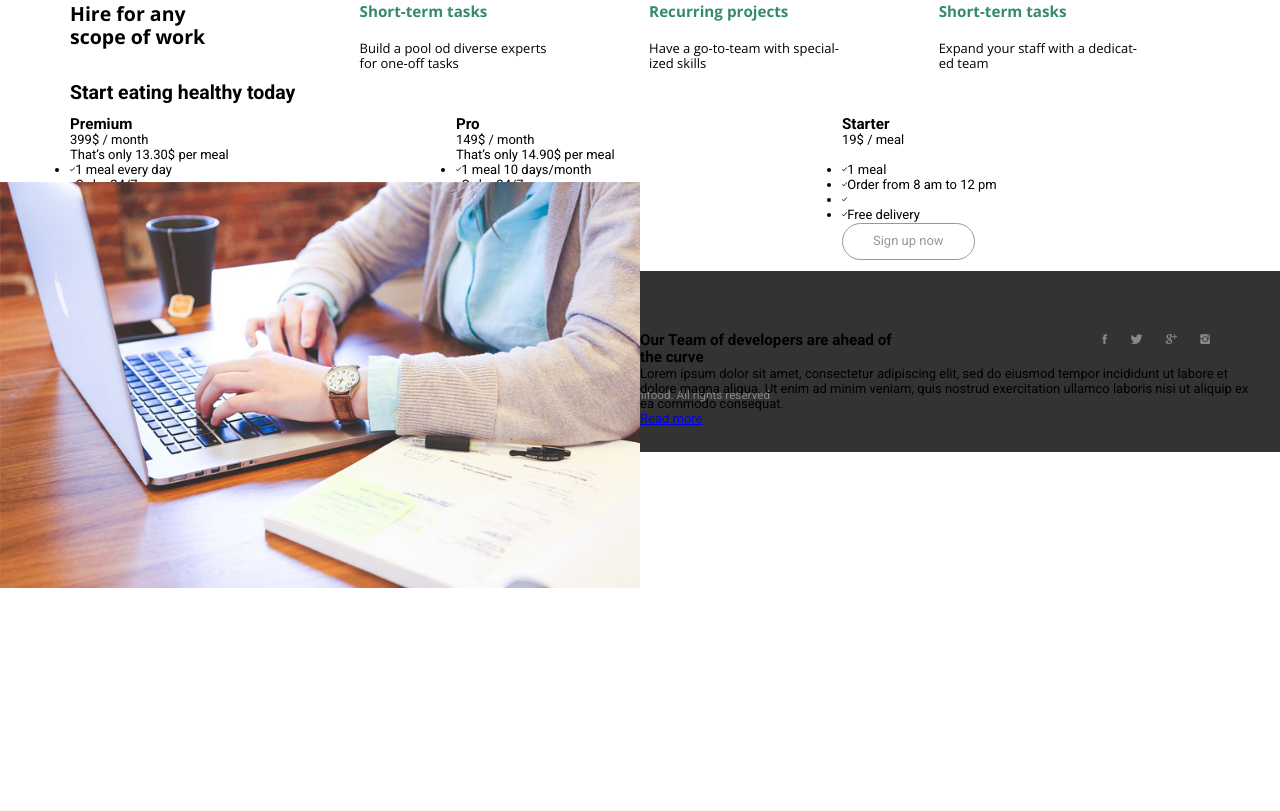
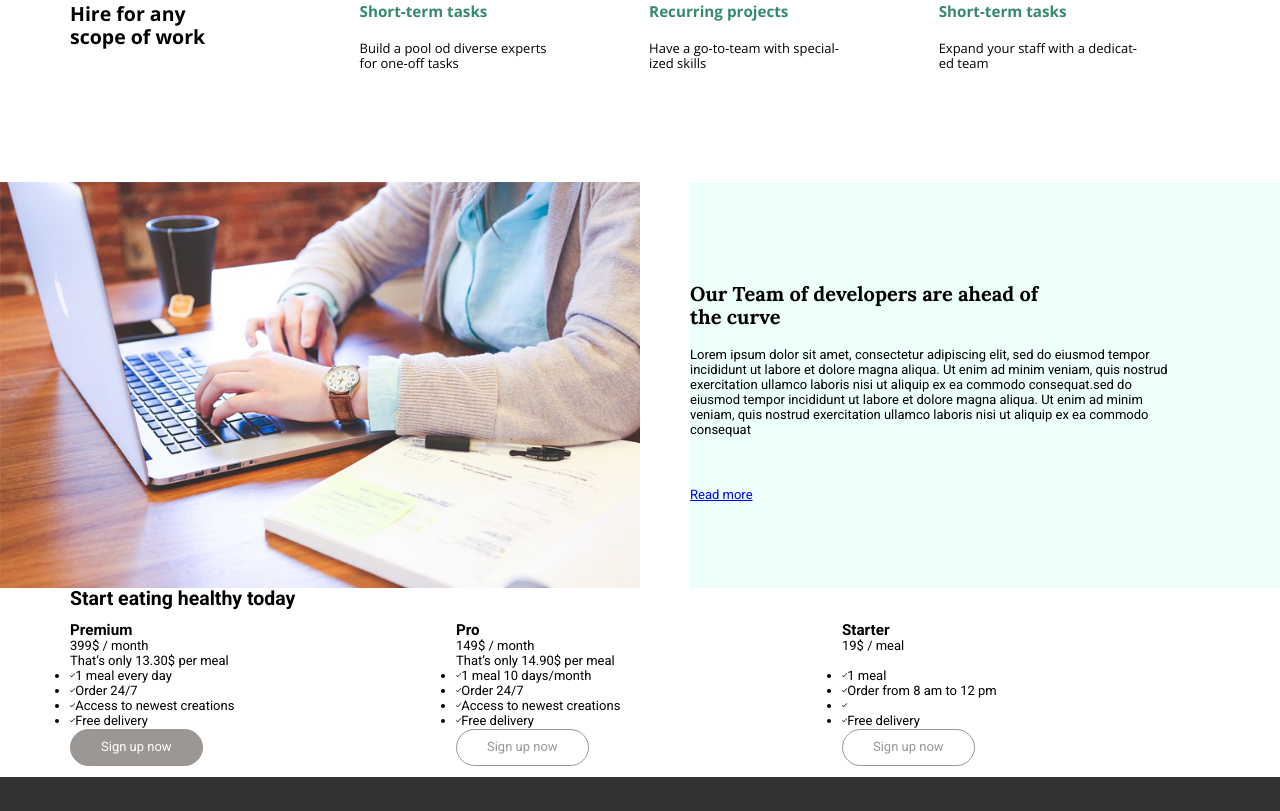
Before and after one commit to Ahmed-ElKodsh/freelancing, a plain HTML site: page index.html in a window 1280 px wide. Shown: the part 1013-1824 px from the top of the page. Before the commit the page ends 1601 px from the top, so only its background shows below. Drawn offline with nearby package versions, Linux system fonts and the light colour scheme; files whose address does not match are found by name.

Commit message:
Adding second section

```diff
--- a/index.html
+++ b/index.html
@@ -70,7 +70,7 @@
             <img src="resources/img/image2.jpg">
             <div>
                 <h3>Our Team of developers are ahead of<br>the curve</h3>
-                <p>Lorem ipsum dolor sit amet, consectetur adipiscing elit, sed do eiusmod tempor incididunt ut labore et dolore magna aliqua. Ut enim ad minim veniam, quis nostrud exercitation ullamco laboris nisi ut aliquip ex ea commodo consequat.</p>
+                <p>Lorem ipsum dolor sit amet, consectetur adipiscing elit, sed do eiusmod tempor incididunt ut labore et dolore magna aliqua. Ut enim ad minim veniam, quis nostrud exercitation ullamco laboris nisi ut aliquip ex ea commodo consequat.sed do eiusmod tempor incididunt ut labore et dolore magna aliqua. Ut enim ad minim veniam, quis nostrud exercitation ullamco laboris nisi ut aliquip ex ea commodo consequat</p>
                 <a href="#">Read more</a>
             </div>
         </section>
--- a/resources/css/style.css
+++ b/resources/css/style.css
@@ -199,7 +199,7 @@ input:focus {
 button {
   /* Just a little styling to make it pretty */
     border:1px solid #6a2863;
-    border-radius: 30%;
+    border-radius: 25%;
     background: #6a2863;
     color: white;
     padding: 15px;
@@ -225,10 +225,8 @@ button {
 
 /*-------section2-----*/
 .section2 {
-    position: absolute;
     margin-top: 100px;
     display: flex;
-
 }
 
 .section2 img {
@@ -238,11 +236,23 @@ button {
 }
 
 .section2 div {
-    padding-top: 150px;
-    margin-right: 20px;
+    padding-top: 100px;
+    margin-left: 50px;
+    padding-right: 100px;
+    background-color: rgba(127, 255, 212, 0.15);
 }
 
+.section2 h3 {
+    margin-bottom: 20px;
+    font-size: 20px;
+    font-weight: 400;
+    font-family: "Lora";
+}
 
+.section2 div a {
+    display: block;
+    padding-top: 50px;
+}
 
 /* ------------------------------------------------- */
 /* FOOTER */
```
